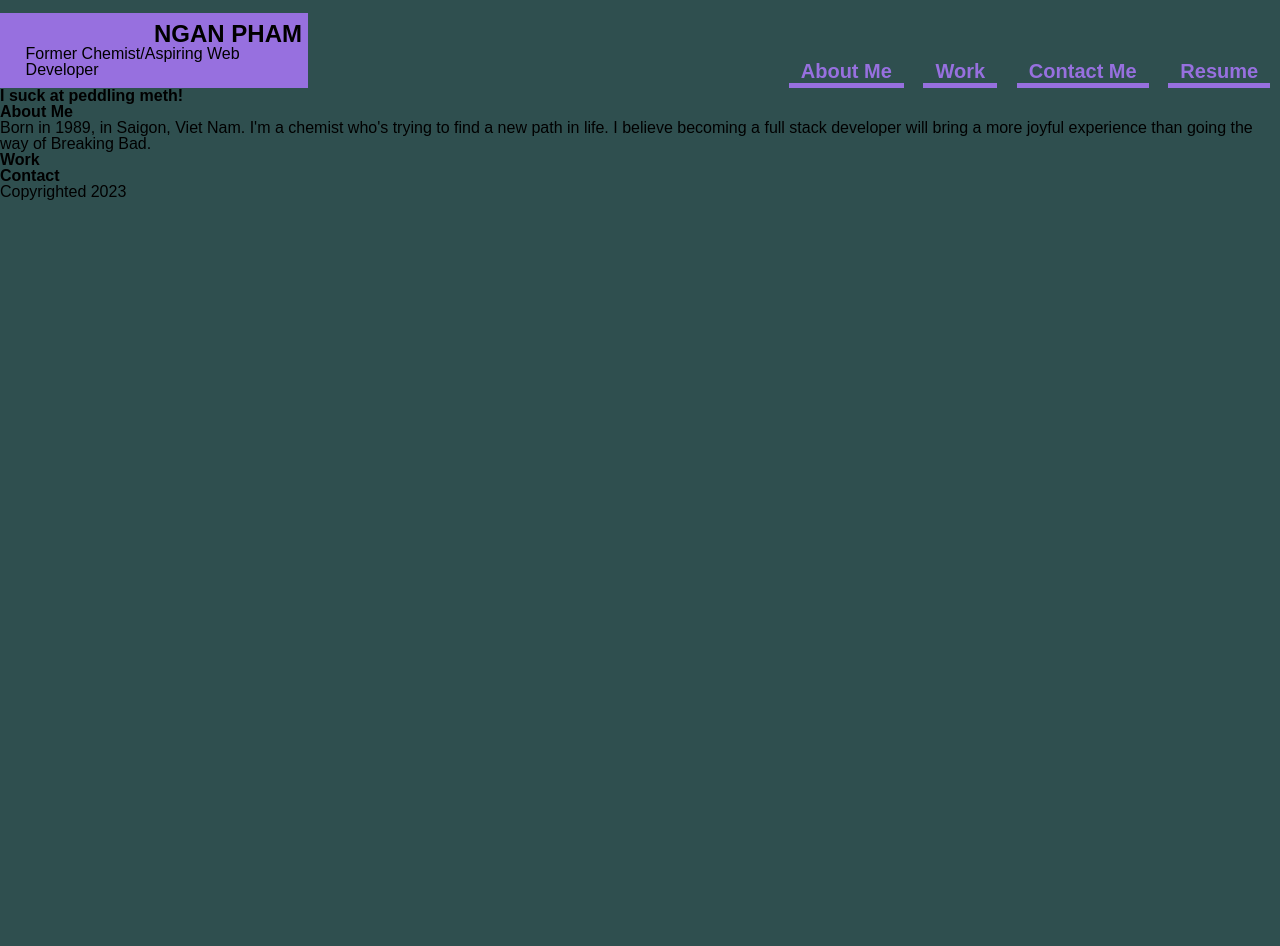
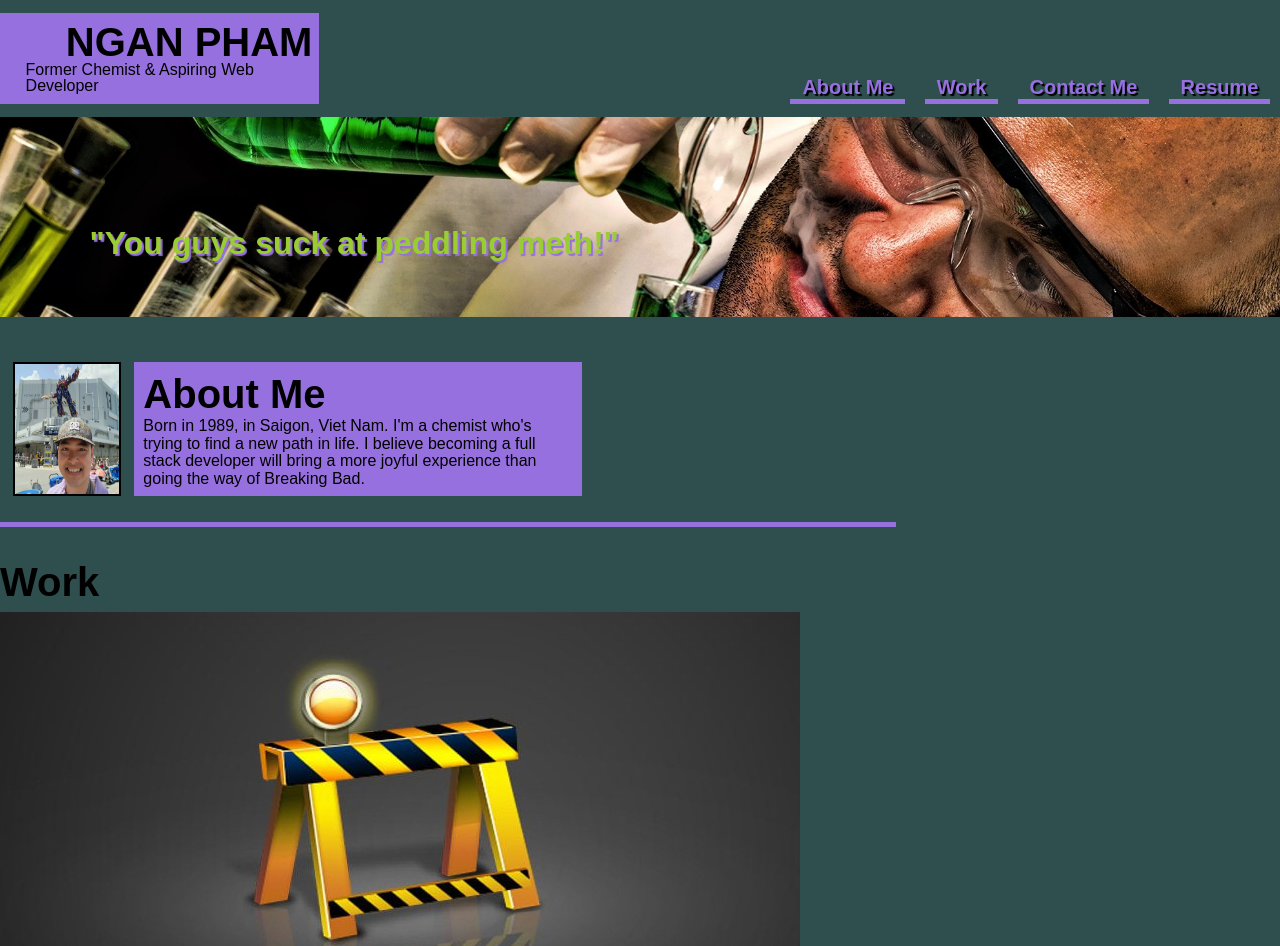
Before and after one commit to NganPham89/My-Portfolio, a plain HTML site: page index.html in a window 1280 px wide. Shown: the top 946 px of the page. Before the commit the page ends 813 px from the top, so only its background shows below. Drawn offline with Linux system fonts and the light colour scheme.

Commit message:
adding images and more html contents

```diff
--- a/assets/css/style.css
+++ b/assets/css/style.css
@@ -1,6 +1,5 @@
 :root {
     --lightbg: rgb(151, 112, 223);
-
 }
 
 header {
@@ -11,6 +10,30 @@ header {
 
 body {
     background-color: darkslategray;
+}
+
+.bigfont {
+    font-size: 250%;
+}
+
+.smallpad {
+    padding: 0.75% 0%;
+}
+
+.bigpad {
+    padding: 2% 0;
+}
+
+.lineheight {
+    line-height: 110%;
+}
+
+.shortwidth {
+    width: 70%;
+}
+
+.bottomborder {
+    border-bottom: 5px solid var(--lightbg);
 }
 
 .title {
@@ -25,16 +48,11 @@ body {
     align-items: flex-end;
 }
 
-h1 {
-    font-size: 150%;
-}
-
 .navlinks {
     width: 80%;
     display: flex;
     justify-content: flex-end;
     flex-direction: row;
-
 }
 
 .links {
@@ -44,4 +62,42 @@ h1 {
     font-size: 125%;
     font-weight: bold;
     color: var(--lightbg);
+    text-shadow: 2px 2px 1px black;
 }
+
+.banner {
+    width: 100%;
+    height: 200px;
+    margin: 1% 0;
+    background-image: url("../img/background-lab-testtubes.jpg");
+    background-size: cover;
+    background-position: center;
+}
+
+.catcher {
+    color: yellowgreen;
+    text-shadow: 2px 2px 1px var(--lightbg);
+    position: relative;
+    margin-top: -8%;
+    margin-bottom: 6%;
+    margin-left: 7%;
+    font-size: 200%;
+}
+
+.profile {
+    display: flex;
+}
+
+.selfie {
+    position: relative;
+    margin: 0 1.5%;
+    border: 2px solid black;
+}
+
+.aboutme {
+    align-items: center;
+    background-color: var(--lightbg);
+    width: 50%;
+    height: 20%;
+    padding: 1% 1%;
+}
--- a/index.html
+++ b/index.html
@@ -5,7 +5,7 @@
     <meta charset="UTF-8">
     <meta http-equiv="X-UA-Compatible" content="IE=edge">
     <meta name="viewport" content="width=device-width, initial-scale=1.0">
-    <title>Ngan's Portfolio Page</title>
+    <title>Ngan's Portfolio</title>
     <link rel="stylesheet" href="./assets/css/reset.css" />
     <link rel="stylesheet" href="./assets/css/style.css" />
 </head>
@@ -13,28 +13,41 @@
 <body>
     <header>
         <section class="title">
-            <h1>NGAN PHAM</h1>
-            <p>Former Chemist/Aspiring Web Developer</p>
+            <h1 class="bigfont">NGAN PHAM</h1>
+            <p>Former Chemist & Aspiring Web Developer</p>
         </section>
         <section class="navlinks">
-                <p class="links">About Me</p>
-                <p class="links">Work</p>
-                <p class="links">Contact Me</p>
-                <p class="links">Resume</p>
+            <p class="links">About Me</p>
+            <p class="links">Work</p>
+            <p class="links">Contact Me</p>
+            <p class="links">Resume</p>
         </section>
     </header>
 
-    <h2 class="catcher">I suck at peddling meth!</h2>
+    <section class="banner"></section>
 
-    <section>
-        <h2>About Me</h2>
-        <p>Born in 1989, in Saigon, Viet Nam. I'm a chemist who's trying to find a new path in life. I believe becoming
-            a full stack developer will bring a more joyful experience than going the way of Breaking Bad.</p>
+    <h2 class="catcher">"You guys suck at peddling meth!"</h2>
+
+    <section class="profile bottomborder bigpad shortwidth">
+        <img class="selfie" src="assets/img/my_photo.jpg"
+            alt="Ngan's face with statue of Transformers in the background" width="12%" />
+        <section class="aboutme">
+            <h2 class="bigfont smallpad">About Me</h2>
+            <p class="lineheight">Born in 1989, in Saigon, Viet Nam. I'm a chemist who's trying to find a new path in life. I believe
+                becoming
+                a full stack developer will bring a more joyful experience than going the way of Breaking Bad.</p>
+        </section>
     </section>
 
-    <section>
-        <h2>Work</h2>
+    <section class="displayflex bigpad">
+        <h2 class="bigfont smallpad">Work</h2>
+        <img src="./assets/img/wip.jpg" alt="cartoon sign that says under construction" />
+        <img src="./assets/img/wip.jpg" alt="cartoon sign that says under construction" />
+        <img src="./assets/img/wip.jpg" alt="cartoon sign that says under construction" />
+        <img src="./assets/img/wip.jpg" alt="cartoon sign that says under construction" />
     </section>
+
+    <section class="bottomborder shortwidth"></section>
 
     <section>
         <h2>Contact</h2>
```
Also changed, not shown: assets/img/background-lab-testtubes.jpg (added), assets/img/my_photo.jpg (added), assets/img/wip.jpg (added).
